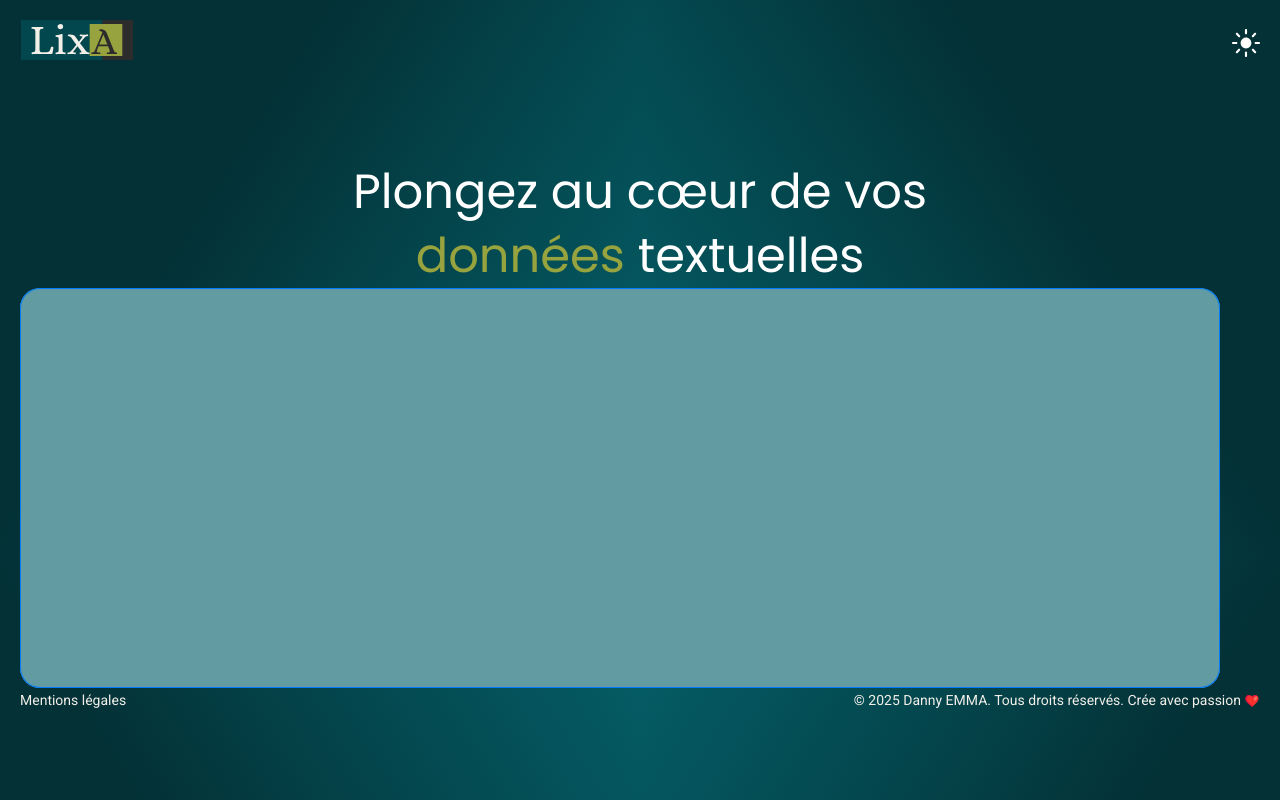
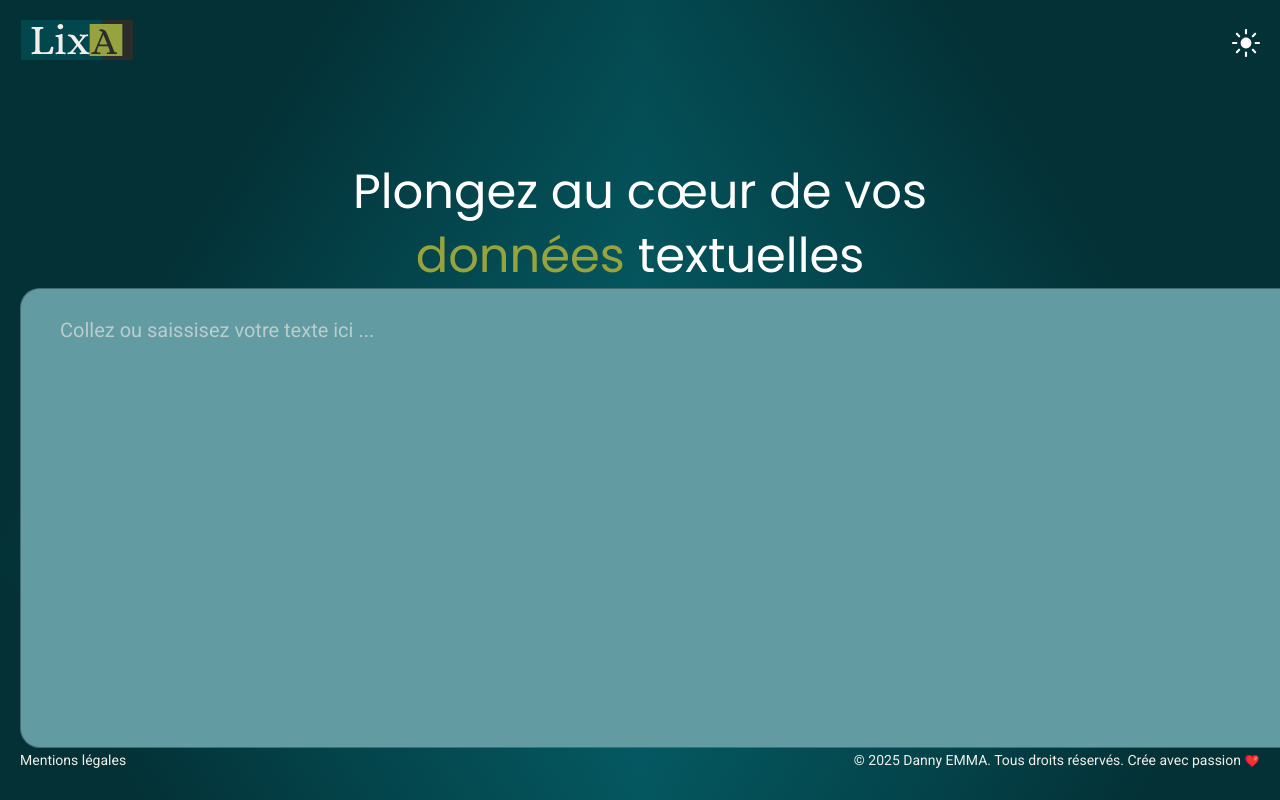
Before and after one commit to DannyEmma/LixA, a Next.js app: page / in a window 1280 px wide. Built offline with nearby package versions, Linux system fonts and the light colour scheme; no server answers.

Commit message:
Integration of the dark / light theme

```diff
--- a/src/app/home.module.css
+++ b/src/app/home.module.css
@@ -1,7 +1,6 @@
 .title {
   font-size: 48px;
   color: var(--title-color);
-  font-weight: 400;
   line-height: 64px;
   margin-top: 100px;
   text-align: center;
--- a/src/app/layout.tsx
+++ b/src/app/layout.tsx
@@ -11,6 +11,7 @@ import Footer from '@/components/Footer/Footer'
 
 const roboto = Roboto({
   subsets: ['latin'],
+  weight: '400',
 })
 
 export default async function RootLayout({ children }: { children: React.ReactNode }) {
--- a/src/components/Footer/Footer.module.css
+++ b/src/components/Footer/Footer.module.css
@@ -2,7 +2,7 @@
   display: flex;
   justify-content: space-between;
   font-size: 14px;
-  color: var(--text-color-primary);
+  color: var(--primary-text-color);
 }
 .copyright {
   display: flex;
--- a/src/components/TextAnalyzer/TextAnalyzer.module.css
+++ b/src/components/TextAnalyzer/TextAnalyzer.module.css
@@ -5,5 +5,15 @@
   border-radius: 20px;
   background: var(--textarea-color);
   border: none;
-  box-shadow: inset 0 0 0 1px #007bff;
+  box-shadow: inset 0 0 0 1px rgba(0, 0, 0, 0.3);
+  padding: 30px 40px;
+  color: var(--primary-text-color);
+  font-size: 20px;
 }
+.textarea:focus {
+  outline: none;
+}
+.textarea::placeholder {
+  color: var(--primary-text-color);
+  opacity: 0.6;
+}
--- a/src/components/TextAnalyzer/TextAnalyzer.tsx
+++ b/src/components/TextAnalyzer/TextAnalyzer.tsx
@@ -1,5 +1,5 @@
 import styles from './TextAnalyzer.module.css'
 
 export default function TextAnalyzer() {
-  return <textarea className={styles.textarea}></textarea>
+  return <textarea className={styles.textarea} placeholder="Collez ou saissisez votre texte ici ..."></textarea>
 }
--- a/src/styles/global.css
+++ b/src/styles/global.css
@@ -2,14 +2,14 @@
 :root {
   --bg-gradient-url: url('/img/dark-gradient.svg');
   --title-color: white;
-  --text-color-primary: #f2efe9;
+  --primary-text-color: #f2efe9;
   --secondary-color: #97a33e;
   --textarea-color: #629ba1;
 }
 .light-theme {
   --bg-gradient-url: url('/img/light-gradient.svg');
   --title-color: #2c2c2c;
-  --text-color-primary: #2c2c2c;
+  --primary-text-color: #2c2c2c;
   --textarea-color: #f1f7f8;
 }
 
@@ -19,6 +19,10 @@
   margin: 0;
   text-decoration: none;
   color: inherit;
+  user-select: none;
+  -webkit-user-select: none; /* Safari */
+  -moz-user-select: none; /* Firefox */
+  -ms-user-select: none; /* IE/Edge */
 }
 html,
 body {
@@ -27,6 +31,9 @@ body {
 button {
   background: inherit;
   border: inherit;
+}
+textarea {
+  font-family: inherit;
 }
 
 /* ----- Global CSS ----- */
```
Also changed, not shown: 1 other file (tests, documents, lock files or other folders).
